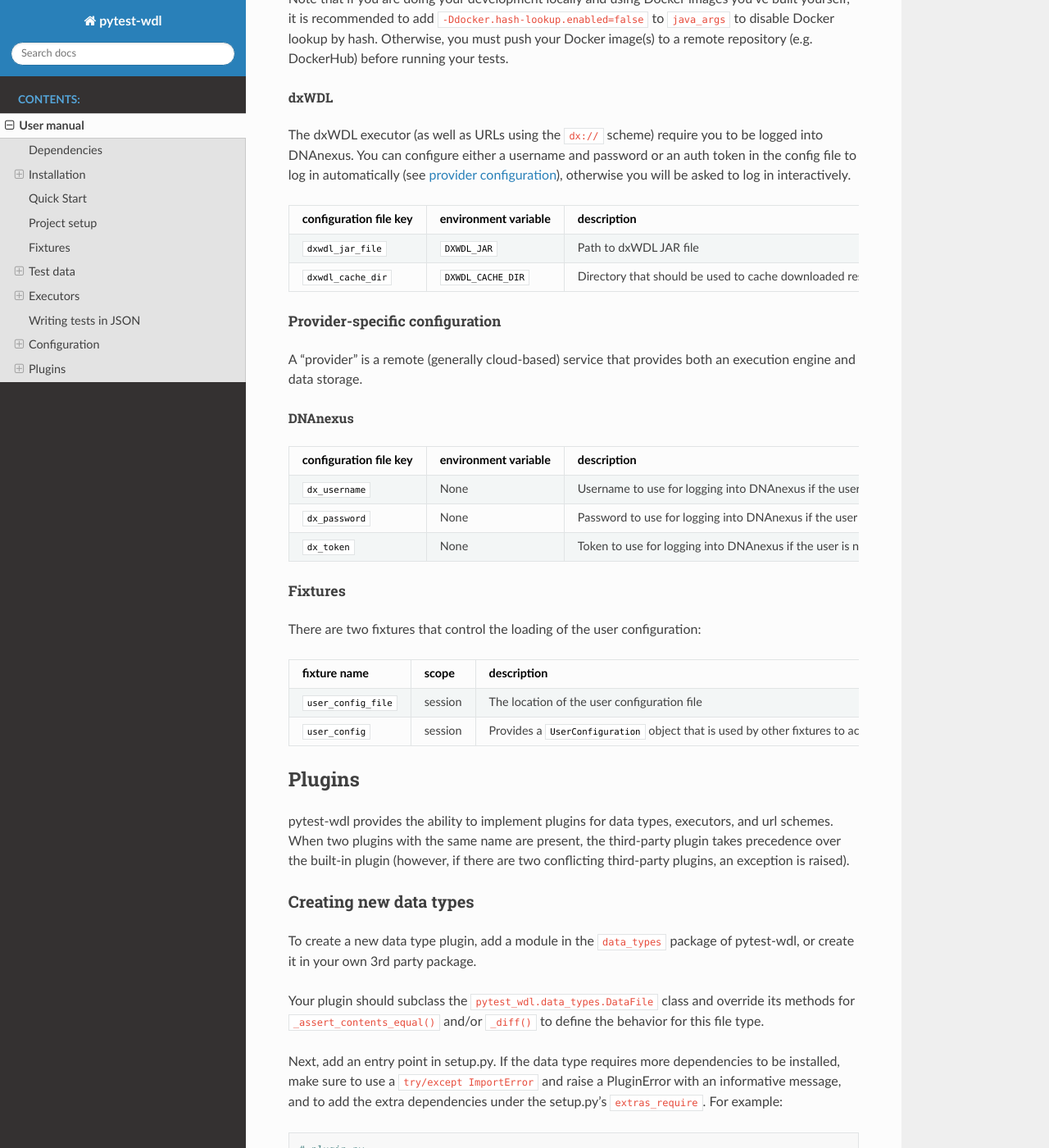
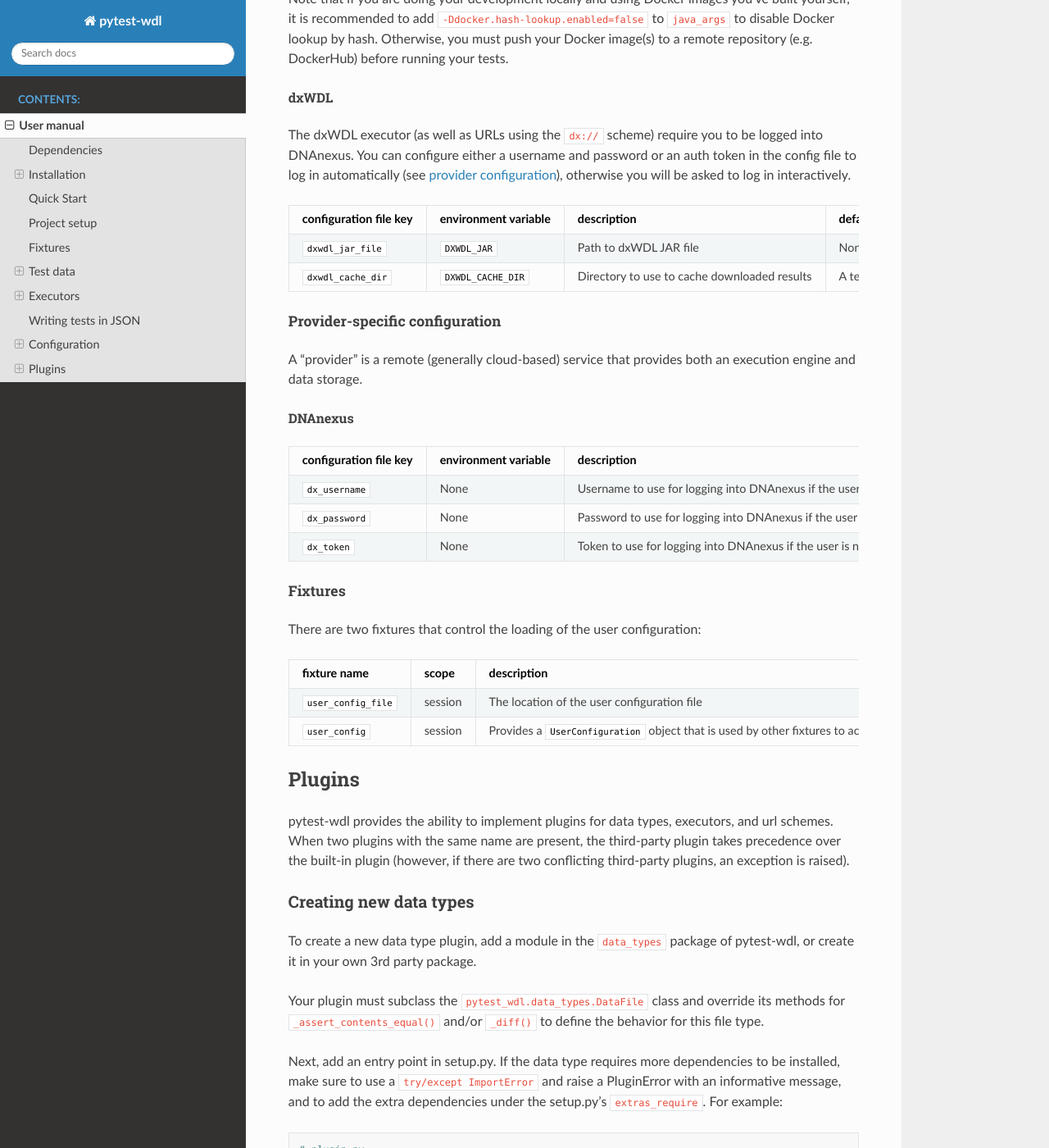
Before and after one commit to EliLillyCo/pytest-wdl, a Sphinx documentation site: the page built from docs/source/manual.md, in a window 1280 px wide and 1400 px high, scrolled down 15590 px. Shown: the whole window at 82% size. Built offline with Sphinx 7.4.7 and the Read the Docs theme 2.0.0, drawn with Linux system fonts in a browser that asks for light colours; pages that are not in the unit, such as notebooks, are missing from menus; some of the changed text lies outside the part shown.

Commit message:
Update manual

````diff
--- a/docs/source/manual.md
+++ b/docs/source/manual.md
@@ -594,7 +594,7 @@
 | configuration file key | environment variable | description | default |
 | -------------| ------------- | ----------- | ----------- |
 | `dxwdl_jar_file` | `DXWDL_JAR` | Path to dxWDL JAR file | None |
-| `dxwdl_cache_dir` | `DXWDL_CACHE_DIR` | Directory that should be used to cache downloaded results | A temporary directory is used and deleted after each test |
+| `dxwdl_cache_dir` | `DXWDL_CACHE_DIR` | Directory to use to cache downloaded results | A temporary directory is used and deleted after each test |
 
 ##### Provider-specific configuration
 
@@ -625,7 +625,7 @@
 
 To create a new data type plugin, add a module in the `data_types` package of pytest-wdl, or create it in your own 3rd party package.
 
-Your plugin should subclass the `pytest_wdl.data_types.DataFile` class and override its methods for `_assert_contents_equal()` and/or `_diff()` to define the behavior for this file type.
+Your plugin must subclass the `pytest_wdl.data_types.DataFile` class and override its methods for `_assert_contents_equal()` and/or `_diff()` to define the behavior for this file type.
 
 Next, add an entry point in setup.py. If the data type requires more dependencies to be installed, make sure to use a `try/except ImportError` and raise a PluginError with an informative message, and to add the extra dependencies under the setup.py's `extras_require`. For example:
 
@@ -664,7 +664,7 @@
 
 To create a new executor, add a module in the `executors` package, or in your own 3rd party package.
 
-Your plugin should subclass `pytest_wdl.executors.Executor` and implement an initalizer and the `run_workflow()` method. The initalizer must take `import_dirs: Optional[Sequence[Path]]` as its first argument, and may take additional executor-specific keyword arguments.
+Your plugin must subclass `pytest_wdl.executors.Executor` and implement an initalizer and the `run_workflow()` method. The initalizer must take `import_dirs: Optional[Sequence[Path]]` as its first argument, and may take additional executor-specific keyword arguments.
 
 ```python
 from pathlib import Path
@@ -711,7 +711,7 @@
 
 If you want to use test data files that are available via a service that does not support http/https/ftp downloads, you can implement a custom URL scheme.
 
-Your plugin should subclass `pytest_wdl.url_schemes.UrlScheme` and implement the `scheme`, `handles`, and any of the `urlopen`, `request`, and `response` methods that are required.
+Your plugin must subclass `pytest_wdl.url_schemes.UrlScheme` and implement the `scheme`, `handles`, and any of the `urlopen`, `request`, and `response` methods that are required.
 
 Next, add an entry point in setup.py. If the schem requires more dependencies to be installed, make sure to use a `try/except ImportError` to warn about this and add the extra dependencies under the setup.py's `extras_require` (see example under [Creating new data types](#creating-new-data-types)). For example:
 
````
